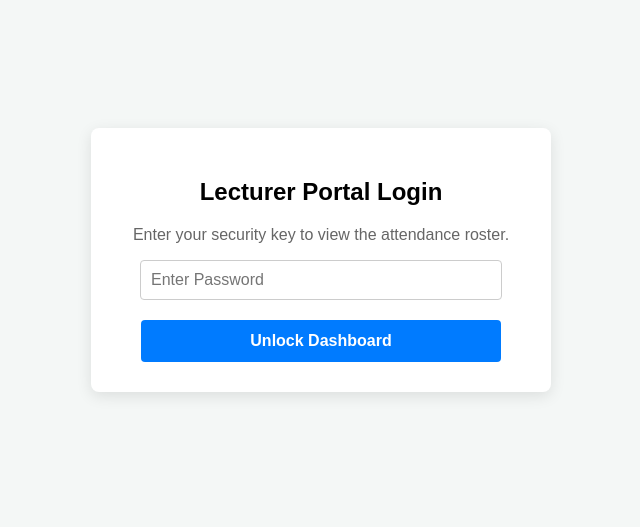
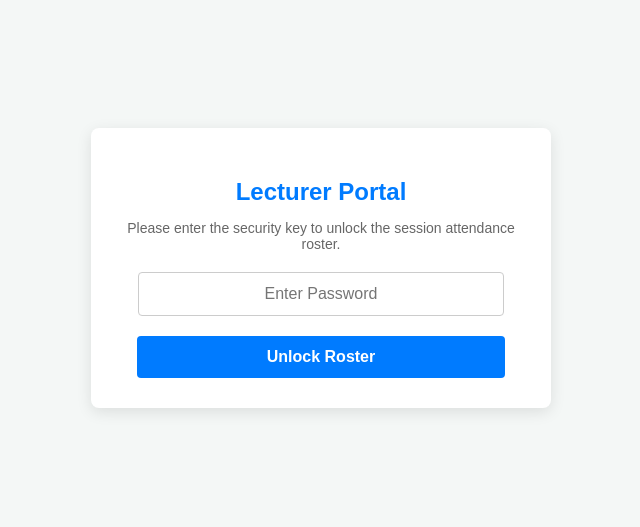
Before and after one commit to VhastyA/ktu-attendance-app, a Flask app: page /lecturer/dashboard in a window 1280 px wide. Shown: the top 527 px of the page, without its empty margins (319-959 px from the left). Run offline with Flask 3, Linux system fonts and the light colour scheme.

Commit message:
Revamp lecturer dashboard HTML and styles
Updated the lecturer dashboard HTML structure and styles, improved user feedback for the copy function, and enhanced accessibility features.

```diff
--- a/templates/view.html
+++ b/templates/view.html
@@ -3,64 +3,103 @@
 <head>
     <meta charset="UTF-8">
     <meta name="viewport" content="width=device-width, initial-scale=1.0">
-    <title>Lecturer Dashboard</title>
+    <title>Lecturer Dashboard Portal</title>
 </head>
-<body style="font-family: Arial, sans-serif; padding: 20px; background-color: #f4f7f6;">
+<body style="font-family: Arial, sans-serif; padding: 20px; background-color: #f4f7f6; color: #333;">
 
     {% if show_login %}
     <div style="max-width: 400px; margin: 100px auto; padding: 30px; background: white; border-radius: 8px; box-shadow: 0 4px 15px rgba(0,0,0,0.1); text-align: center;">
-        <h2>Lecturer Portal Login</h2>
-        <p style="color: #666;">Enter your security key to view the attendance roster.</p>
+        <h2 style="color: #007bff; margin-bottom: 10px;">Lecturer Portal</h2>
+        <p style="color: #666; font-size: 14px; margin-bottom: 20px;">Please enter the security key to unlock the session attendance roster.</p>
 
         {% if error %}
-            <p style="color: red; font-weight: bold;">{{ error }}</p>
+            <p style="color: #dc3545; font-weight: bold; background: #f8d7da; padding: 8px; border-radius: 4px;">{{ error }}</p>
         {% endif %}
 
         <form method="POST" action="/lecturer/dashboard">
             <input type="password" name="password" placeholder="Enter Password" required
-                   style="width: 85%; padding: 10px; margin-bottom: 20px; border: 1px solid #ccc; border-radius: 4px; font-size: 16px;">
+                   style="width: 85%; padding: 12px; margin-bottom: 20px; border: 1px solid #ccc; border-radius: 4px; font-size: 16px; text-align: center;">
             <br>
-            <button type="submit" style="width: 90%; padding: 12px; background-color: #007bff; color: white; border: none; border-radius: 4px; font-weight: bold; cursor: pointer; font-size: 16px;">
-                Unlock Dashboard
+            <button type="submit" style="width: 92%; padding: 12px; background-color: #007bff; color: white; border: none; border-radius: 4px; font-weight: bold; cursor: pointer; font-size: 16px;">
+                Unlock Roster
             </button>
         </form>
     </div>
 
     {% else %}
     <div style="max-width: 900px; margin: 0 auto;">
-        <div style="display: flex; justify-content: space-between; align-items: center;">
-            <h1>KTU Attendance Roster</h1>
-            <a href="/lecturer/logout" style="color: red; text-decoration: none; font-weight: bold;">Logout 🚪</a>
+
+        <div style="display: flex; justify-content: space-between; align-items: center; border-bottom: 2px solid #007bff; padding-bottom: 10px; margin-bottom: 20px;">
+            <h1 style="margin: 0; color: #007bff;">KTU Attendance Roster</h1>
+            <a href="/lecturer/logout" style="color: #dc3545; text-decoration: none; font-weight: bold; padding: 8px 12px; border: 1px solid #dc3545; border-radius: 4px; background: white;">Logout 🚪</a>
         </div>
 
-        <div style="margin: 20px 0;">
-            <button id="copyBtn" onclick="copyRosterToClipboard()" style="padding: 12px 20px; background-color: #28a745; color: white; border: none; border-radius: 4px; cursor: pointer; font-weight: bold;">
+        <div style="margin-bottom: 20px;">
+            <button id="copyBtn" onclick="copyRosterToClipboard()" style="padding: 12px 20px; background-color: #28a745; color: white; border: none; border-radius: 4px; cursor: pointer; font-weight: bold; font-size: 15px; display: inline-flex; align-items: center; gap: 8px;">
                 📋 Copy Names for Class Registry
             </button>
-            <span id="copyFeedback" style="margin-left: 10px; color: #28a745; font-weight: bold; display: none;">Copied to clipboard!</span>
+            <span id="copyFeedback" style="margin-left: 12px; color: #28a745; font-weight: bold; display: none; background: #d4edda; padding: 6px 12px; border-radius: 4px;">Copied to clipboard!</span>
         </div>
+
+        <table border="1" style="width: 100%; border-collapse: collapse; text-align: left; background: white; box-shadow: 0 2px 5px rgba(0,0,0,0.05);">
+            <tr style="background-color: #007bff; color: white;">
+                <th style="padding: 12px;">Student Name</th>
+                <th style="padding: 12px;">Index Number</th>
+            </tr>
+            {% for student in students %}
+            <tr>
+                <td style="padding: 10px;">{{ student.name }}</td>
+                <td style="padding: 10px;">{{ student.index_number }}</td>
+            </tr>
+            {% else %}
+            <tr>
+                <td colspan="2" style="padding: 20px; text-align: center; color: #888;">No students signed in yet for this session.</td>
+            </tr>
+            {% endfor %}
+        </table>
+
+        <form method="POST" action="/lecturer/clear" onsubmit="return confirm('Are you sure you want to wipe the session list clean for the next class?');" style="margin-top: 30px; text-align: right;">
+            <button type="submit" style="padding: 10px 15px; background-color: #dc3545; color: white; border: none; border-radius: 4px; cursor: pointer; font-weight: bold;">
+                ⚠️ Clear Current Session Roster
+            </button>
+        </form>
+
     </div>
 
     <script>
     function copyRosterToClipboard() {
         const rows = document.querySelectorAll("table tr");
         let textToCopy = "";
+
         rows.forEach((row, index) => {
-            if (index === 0) return;
+            if (index === 0) return; // Skip table header columns
+
             const columns = row.querySelectorAll("td");
             if (columns.length >= 2) {
                 const name = columns[0].innerText.trim();
                 const indexNum = columns[1].innerText.trim();
+
+                // Formats it cleanly as columns so it splits perfectly when pasted into Excel/Word tables
                 textToCopy += name + "\t" + indexNum + "\n";
             }
         });
+
+        // If the table is empty, don't copy anything blank
+        if (textToCopy === "" || textToCopy.includes("No students signed in yet")) {
+            alert("Roster is currently empty. Nothing to copy!");
+            return;
+        }
+
         navigator.clipboard.writeText(textToCopy).then(() => {
             const feedback = document.getElementById("copyFeedback");
             feedback.style.display = "inline";
             setTimeout(() => { feedback.style.display = "none"; }, 3000);
+        }).catch(err => {
+            alert("Browser clipboard blocked automatic copy. Please highlight and copy manually.");
         });
     }
     </script>
+
     {% endif %}
 
 </body>
```
